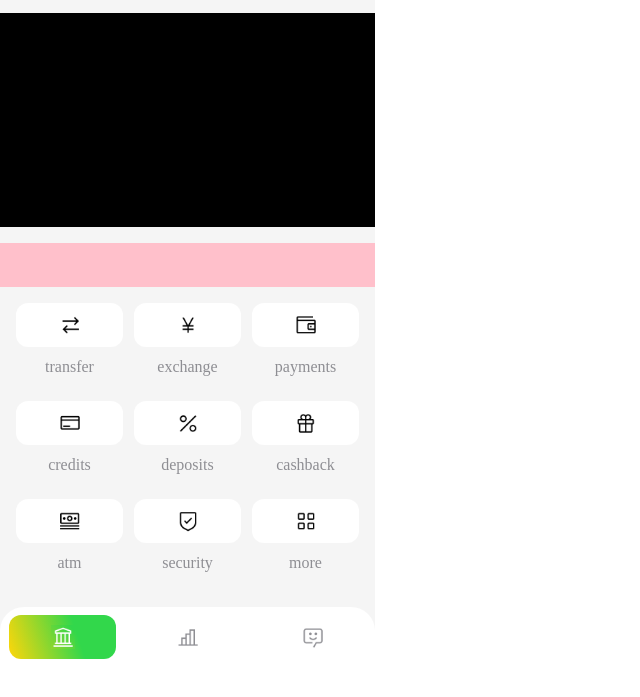
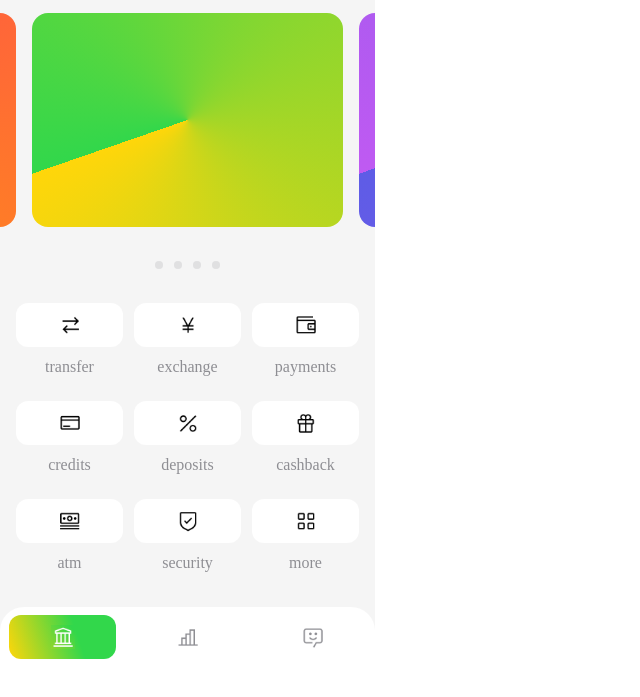
Before and after one commit to fafa123hua/flex, a website built with webpack: page src/Home.html in a window 1280 px wide. Shown: the part 111-808 px from the top of the page, without its empty margins (0-640 px from the left). Built offline with nearby package versions, Linux system fonts and the light colour scheme.

```diff
--- a/src/Home.html
+++ b/src/Home.html
@@ -32,9 +32,21 @@
         <!-- 轮播图 -->
         <div class="carousel">
             <!-- 内容 -->
-            <div class="carousel-content"></div>
+            <div class="carousel-content">
+                <div id="box1" class="carousel-content-box"></div>
+                <div id="box2" class="carousel-content-box"></div>
+                <div id="box3" class="carousel-content-box"></div>
+            </div>
             <!-- 控制 -->
-            <div class="carousel-control"></div>
+            <div class="carousel-control">
+                <!-- 轮播点 -->
+                <div class="carousel-control-frame">
+                    <div class="carousel-control-frame-dot" onclick="asd()"></div>
+                    <div class="carousel-control-frame-dot"></div>
+                    <div class="carousel-control-frame-dot"></div>
+                    <div class="carousel-control-frame-dot"></div>
+                </div>
+            </div>
         </div>
         <!-- 按键 -->
         <div class="buttons">
--- a/src/css/Home.less
+++ b/src/css/Home.less
@@ -79,22 +79,66 @@
 	height: 290px;
 	left: 0px;
 	top: 108px;
-	// 子类flex布局
-	display: flex;
-	flex-wrap: wrap;
-	justify-content: space-between;
-	align-items: flex-end;
+	// 超出隐藏
+	overflow: hidden;
+	// 内容
 	.carousel-content {
-		width: 563px;
+		position: relative;
+		width: 965px;
 		height: 214px;
-		background-color: black;
+		left: -295px;
+		top: 16px;
+		// 子类flex
+		display: flex;
+		justify-content: space-between;
+		.carousel-content-box {
+			width: 311px;
+			height: 214px;
+			border-radius: 16px;
+			&:nth-child(1) {
+				background: conic-gradient(from 250.92deg at 50% 50%, #ff375f 0deg, #ff9f0a 360deg);
+				order: 1;
+			}
+			&:nth-child(2) {
+				background: conic-gradient(from 250.92deg at 50% 50%, #32d74b 0deg, #ffd60a 360deg);
+				order: 2;
+			}
+			&:nth-child(3) {
+				background: conic-gradient(from 250.92deg at 50% 50%, #bf5af2 0deg, #5e5ce6 360deg);
+				order: 3;
+			}
+		}
 	}
+	// 控制
 	.carousel-control {
+		position: absolute;
 		width: 375px;
 		height: 44px;
-		background-color: pink;
+		left: 0px;
+		top: 246px;
+		// 子类flex布局
+		display: flex;
+		justify-content: center;
+		align-items: center;
+		.carousel-control-frame {
+			width: 65px;
+			height: 8px;
+			// 子类flex布局
+			display: flex;
+			justify-content: space-between;
+			.carousel-control-frame-dot {
+				width: 8px;
+				height: 8px;
+				background: #8e8e93;
+				opacity: 0.2;
+				border-radius: 50%;
+				// 鼠标
+				cursor: pointer;
+			}
+		}
 	}
 }
+
 // 按键
 .buttons {
 	position: absolute;
--- a/src/js/Home.js
+++ b/src/js/Home.js
@@ -1 +1,7 @@
+console.log(123)
+
+function asd() {
+    console.log(12345)
+}
 require('../css/Home.less')
+require('../css/Home.css')
```
Also changed, not shown: build/Home.html, build/Home.js, src/css/Home.css (added).
